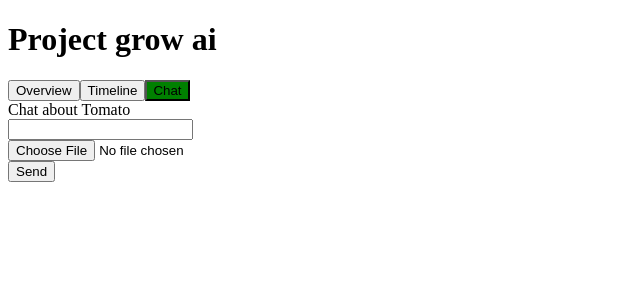
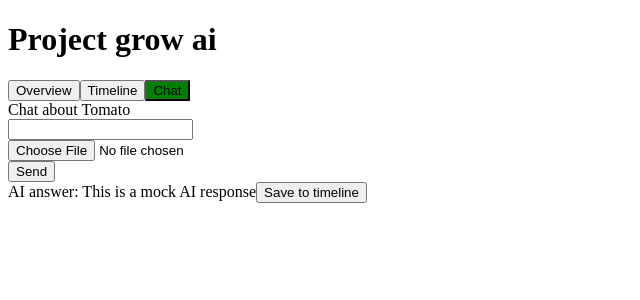
Before and after one commit to randelldb/project-grow-ai, a React (Vite) app: page / in a window 1280 px wide. Both pictures are taken after a click on the button "Chat". Shown: the top 300 px of the page, without its empty margins (0-640 px from the left). Built offline with nearby package versions, Linux system fonts and the light colour scheme.

Commit message:
feat: add manual timeline save flow

```diff
--- a/src/App.tsx
+++ b/src/App.tsx
@@ -6,13 +6,13 @@ import Tabs from "./components/Tabs.tsx";
 import OverviewTab from "./components/OverviewTab.tsx";
 import TimelineTab from "./components/TimelineTab.tsx";
 import ChatTab from "./components/ChatTab.tsx";
+import type { TimelineItem } from "./types/timelineItem.ts";
 
 function App() {
   const [activeTab, setActiveTab] = useState<ActiveTab>("overview");
   const [chatMessage, setChatMessage] = useState<string>("");
   const [chatImage, setChatImage] = useState<File | null>(null);
-
-  let plants: Plant[] = [
+  const [plants, setPlants] = useState<Plant[]>([
     {
       id: 1,
       name: "Tomato",
@@ -32,9 +32,20 @@ function App() {
         },
       ],
     },
-  ];
+  ]);
 
   const latestTimelineItem = plants[0].history[plants[0].history.length - 1];
+
+  function addTimelineItem(item: TimelineItem) {
+    console.log(item);
+
+    const updatedPlant: Plant = {
+      ...plants[0],
+      history: [...plants[0].history, item],
+    };
+
+    setPlants([updatedPlant]);
+  }
 
   return (
     <>
@@ -69,6 +80,7 @@ function App() {
             setChatMessage={setChatMessage}
             chatImage={chatImage}
             setChatImage={setChatImage}
+            addTimelineItem={addTimelineItem}
           />
         )}
       </section>
--- a/src/components/ChatTab.tsx
+++ b/src/components/ChatTab.tsx
@@ -1,4 +1,5 @@
 import type { Plant } from "../types/plant.ts";
+import type { TimelineItem } from "../types/timelineItem.ts";
 
 type ChatTabProps = {
   plant: Plant;
@@ -6,6 +7,7 @@ type ChatTabProps = {
   setChatMessage: (message: string) => void;
   chatImage: File | null;
   setChatImage: (image: File | null) => void;
+  addTimelineItem: (item: TimelineItem) => void;
 };
 
 function ChatTab(props: ChatTabProps) {
@@ -49,6 +51,24 @@ function ChatTab(props: ChatTabProps) {
         >
           Send
         </button>
+        <div>
+          AI answer: This is a mock AI response
+          <button
+            onClick={() => {
+              let newTimelineItem: TimelineItem = {
+                id: 1,
+                text: "AI answer: This is a mock AI response",
+                type: "ai_response",
+                dateTime: "2020-03-01",
+              };
+
+              console.log(newTimelineItem);
+              props.addTimelineItem(newTimelineItem);
+            }}
+          >
+            Save to timeline
+          </button>
+        </div>
       </div>
     </>
   );
```
